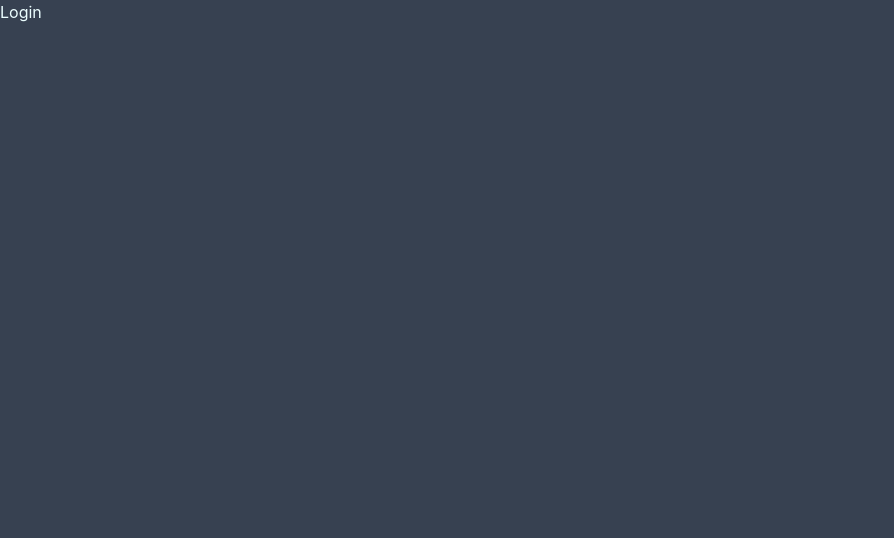
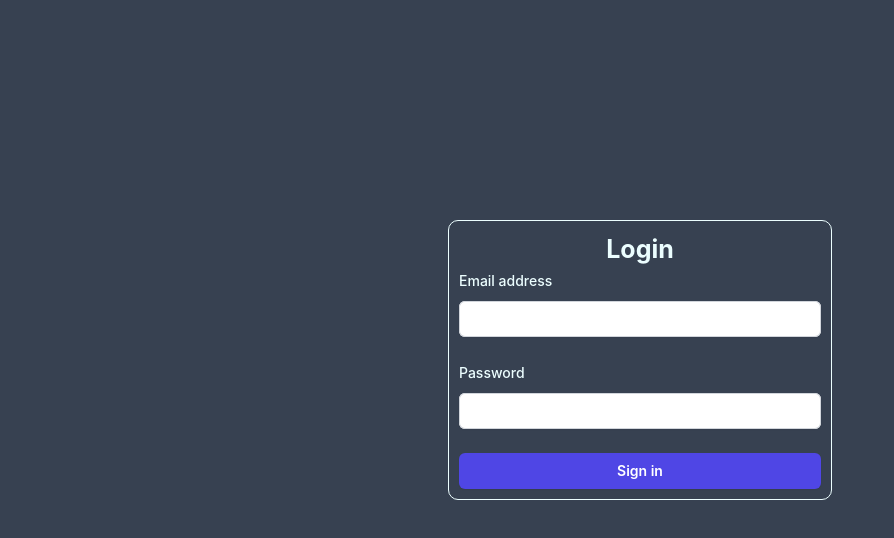
Before and after one commit to pratiksanganii/chat_frontend, a React (Create React App) app: page /login in a window 1280 px wide. Shown: the top 538 px of the page, without its empty margins (0-894 px from the left). Built offline with nearby package versions, Linux system fonts and the light colour scheme.

Commit message:
login component added

```diff
--- a/package.json
+++ b/package.json
@@ -11,6 +11,7 @@
     "@types/node": "^16.18.74",
     "@types/react": "^18.2.48",
     "@types/react-dom": "^18.2.18",
+    "axios": "^1.6.7",
     "react": "^18.2.0",
     "react-dom": "^18.2.0",
     "react-redux": "^9.1.0",
--- /dev/null
+++ b/src/app/backend.ts
@@ -0,0 +1,19 @@
+import axios from 'axios';
+
+const base = 'http://localhost:4000/';
+const API = {
+  login: base + 'user/login',
+  signup: base + 'user/signup',
+};
+
+export interface LoginPayload {
+  email: string;
+  password: string;
+}
+
+async function login({ email, password }: LoginPayload) {
+  const data = await axios.post(base + API.login, { email, password });
+  return data;
+}
+const userAPI = { login };
+export { userAPI };
--- a/src/app/store.ts
+++ b/src/app/store.ts
@@ -1,7 +1,10 @@
 import { configureStore } from '@reduxjs/toolkit';
+import userReducer from './userSlice';
 
 export const store = configureStore({
-  reducer: {},
+  reducer: {
+    user: userReducer,
+  },
 });
 
 // Infer the `RootState` and `AppDispatch` types from the store itself
--- /dev/null
+++ b/src/app/userSlice.ts
@@ -0,0 +1,36 @@
+import { createAsyncThunk, createSlice } from '@reduxjs/toolkit';
+import { LoginPayload, userAPI } from './backend';
+
+const initialState = {
+  user: undefined,
+  token: undefined,
+};
+
+export const login = createAsyncThunk(
+  'user/login',
+  async (payload: LoginPayload, thunkAPI) => {
+    const res = await userAPI.login(payload);
+    return res.data;
+  }
+);
+
+export const userSlice = createSlice({
+  name: 'user',
+  initialState,
+  reducers: {
+    logout: (state) => {
+      state.token = undefined;
+      state.user = undefined;
+      localStorage.removeItem('accessToken');
+    },
+  },
+  extraReducers(builder) {
+    builder.addCase(login.fulfilled, (state, action) => {
+      state.user = action.payload;
+      state.token = action.payload.token;
+    });
+  },
+});
+
+export const { logout } = userSlice.actions;
+export default userSlice.reducer;
--- a/src/components/Login.tsx
+++ b/src/components/Login.tsx
@@ -1,7 +1,89 @@
-import React from 'react';
+import React, { useState } from 'react';
+import { useDispatch } from 'react-redux';
+import { login } from '../app/userSlice';
 
 const Login = () => {
-  return <div>Login</div>;
+  const [email, setEmail] = useState('');
+  const [password, setPassword] = useState('');
+  const dispatch: any = useDispatch();
+  const submit = (e: any) => {
+    e.preventDefault();
+    dispatch(login({ email, password }));
+  };
+
+  return (
+    <div style={{ width: '100vw', height: '90vh', display: 'flex' }}>
+      <div
+        className='sm:mx-auto sm:w-full sm:max-w-sm'
+        style={{
+          border: '1px solid',
+          padding: '10px',
+          borderRadius: '10px',
+          margin: 'auto auto',
+        }}
+      >
+        <div
+          style={{ textAlign: 'center', fontWeight: 'bold', fontSize: '25px' }}
+        >
+          <h1>Login</h1>
+        </div>
+        <form className='space-y-6' onSubmit={submit}>
+          <div>
+            <label
+              htmlFor='email'
+              className='block text-sm font-medium leading-6 text-custom-blue'
+            >
+              Email address
+            </label>
+            <div className='mt-2'>
+              <input
+                id='email'
+                name='email'
+                type='email'
+                autoComplete='email'
+                required
+                value={email}
+                onChange={(e) => setEmail(e.target.value)}
+                className='block w-full rounded-md border-0 py-1.5 text-gray-900 shadow-sm ring-1 ring-inset ring-gray-300 placeholder:text-gray-400 focus:ring-2 focus:ring-inset focus:ring-indigo-600 sm:text-sm sm:leading-6 p-2'
+              />
+            </div>
+          </div>
+
+          <div>
+            <div className='flex items-center justify-between'>
+              <label
+                htmlFor='password'
+                className='block text-sm font-medium leading-6 text-custom-blue'
+              >
+                Password
+              </label>
+            </div>
+            <div className='mt-2'>
+              <input
+                id='password'
+                name='password'
+                type='password'
+                value={password}
+                onChange={(e) => setPassword(e.target.value)}
+                autoComplete='current-password'
+                required
+                className='block w-full rounded-md border-0 py-1.5 text-gray-900 shadow-sm ring-1 ring-inset ring-gray-300 placeholder:text-gray-400 focus:ring-2 focus:ring-inset focus:ring-indigo-600 sm:text-sm sm:leading-6 p-2'
+              />
+            </div>
+          </div>
+
+          <div>
+            <button
+              type='submit'
+              className='flex w-full justify-center rounded-md bg-indigo-600 px-3 py-1.5 text-sm font-semibold leading-6 text-white shadow-sm hover:bg-indigo-500 focus-visible:outline focus-visible:outline-2 focus-visible:outline-offset-2 focus-visible:outline-indigo-600'
+            >
+              Sign in
+            </button>
+          </div>
+        </form>
+      </div>
+    </div>
+  );
 };
 
 export default Login;
```
Also changed, not shown: 1 other file (tests, documents, lock files or other folders).
